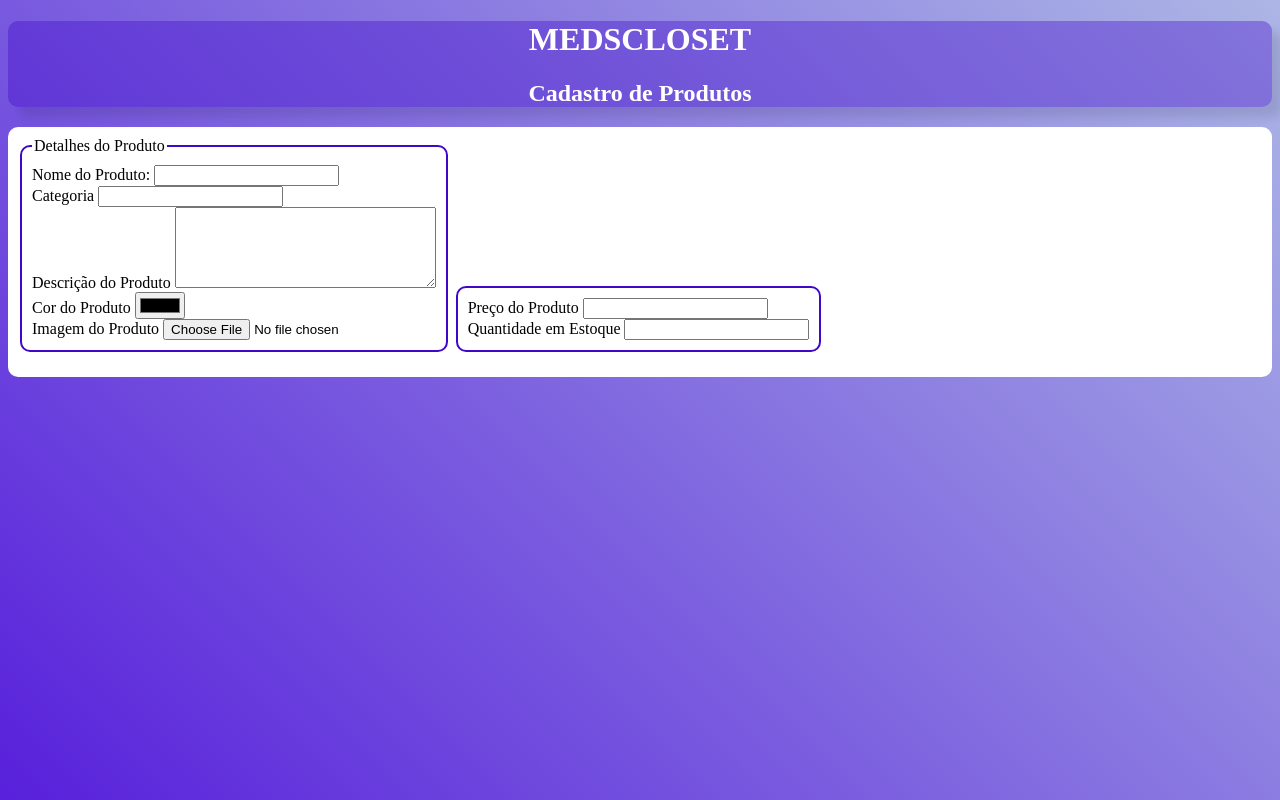
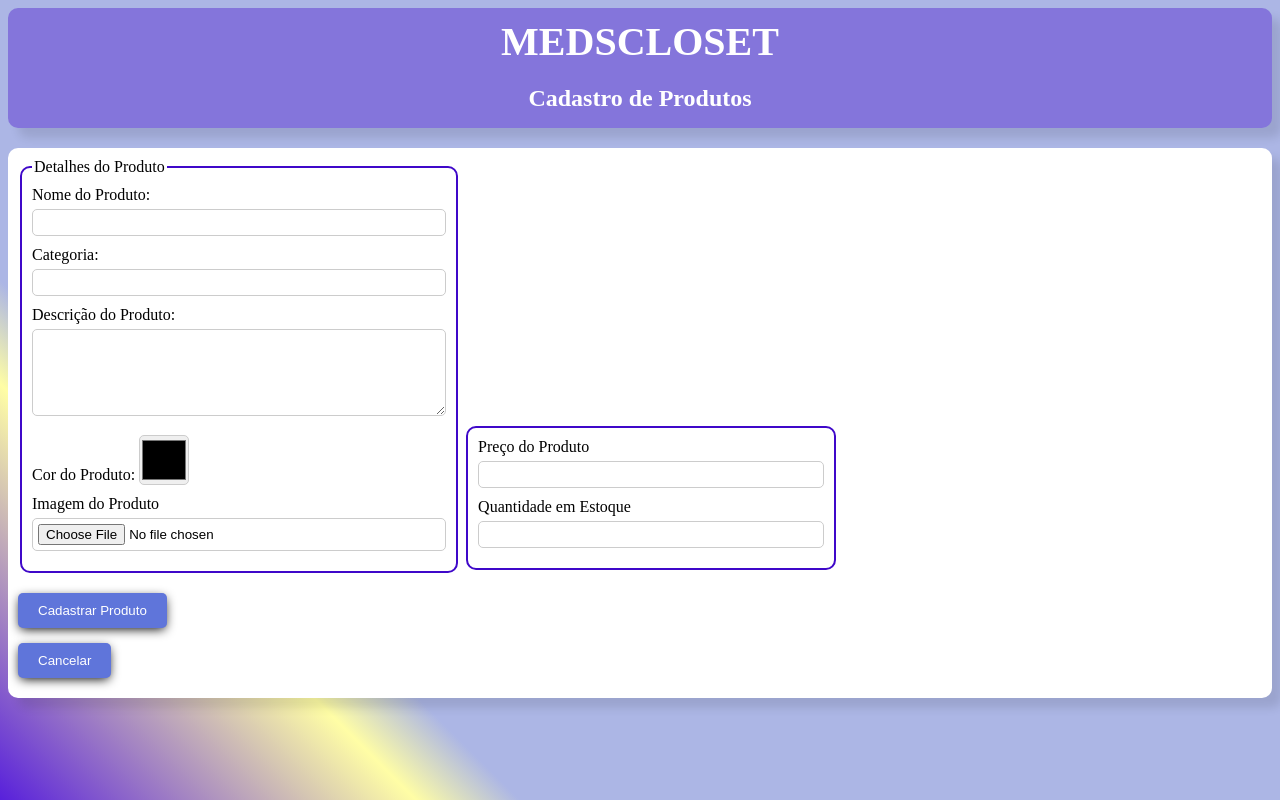
Before and after one commit to Hick-Kauere/html-css, a plain HTML site: page desafios_manu/desafio04/desafio03form.html in a window 1280 px wide. Drawn offline with Linux system fonts and the light colour scheme.

Commit message:
Update desafio03form.html

```diff
--- a/desafios_manu/desafio04/desafio03form.html
+++ b/desafios_manu/desafio04/desafio03form.html
@@ -10,7 +10,7 @@
         }
 
         body {
-            background-image: linear-gradient( 45deg, #5820db, #ACB6E5);
+            background-image: linear-gradient( 45deg, #5820db ,rgba(255, 251, 28, 0.397) 20%, #ACB6E5 25%);
         }
         header {
             background-color: #3f08c95e;
@@ -19,6 +19,13 @@
             margin-bottom: 20px;
             border-radius: 10px;
             box-shadow: 10px 10px 10px rgba(0, 0, 0, 0.1);
+            height: 120px;
+        }
+
+        h1 {
+            margin: 0;
+            padding-top: 10px;
+            font-size: 2.5em;
         }
 
         main {
@@ -26,6 +33,7 @@
             background-color: white;
             border-radius: 10px;
             padding: 10px;
+            box-shadow:10px 10px 10px rgba(0, 0, 0, 0.1);
         }
 
         fieldset {
@@ -35,6 +43,40 @@
             padding: 10px;
             display: inline-block;
         }
+
+        input, textarea {
+            margin-top: 5px;
+            margin-bottom: 10px;
+            padding: 5px;
+            border: 1px solid #ccc;
+            border-radius: 5px;
+            width: 100%;
+            box-sizing: border-box;
+        }
+
+        input[type="color"] {
+            padding: 0;
+            height: 50px;
+            width: 50px;
+        }
+
+        input[type="submit"], input[type="reset"] {
+            background-color: #5f75da;
+            color: white;
+            border: none;
+            cursor: pointer;
+            width: auto;
+            padding: 10px 20px;
+            margin-right: 10px;
+            box-shadow: 0px 3px 11px -2px #000000;
+        }
+
+        input[type="submit"]:focus, input[type="reset"]:focus {
+            background-color: #3f08c9;
+        }
+
+
+
 
 
     </style>
@@ -47,14 +89,14 @@
     <main>
         <section id="detalhes">
             <form action="cad.php" method="post" autocomplete="off">
-                <fieldset>
+                <fieldset id="coluna-esquerda">
                     <legend>Detalhes do Produto</legend>
                     <div>
                         <label for="inomeprod">Nome do Produto:</label>
                         <input type="text" name="nomeprod" id="inomeprod"  required maxlength="50">
                     </div>
                     <div>
-                        <label for="icat">Categoria</label>
+                        <label for="icat">Categoria:</label>
                         <input type="text" name="cat" id="icat" list="categorias" required maxlength="30">
                         <datalist id="categorias">
                             <option value="eletronico">Eletrônico</option>
@@ -64,11 +106,11 @@
                         </datalist>
                     </div>
                     <div>
-                        <label for="idesc">Descrição do Produto</label>
+                        <label for="idesc">Descrição do Produto:</label>
                         <textarea name="desc" id="idesc" cols="30" rows="5" required maxlength="200"></textarea>
                     </div>
                     <div>
-                        <label for="icor">Cor do Produto</label>
+                        <label for="icor">Cor do Produto:</label>
                         <input type="color" name="cor" id="icor" value="#000000" required>
                     </div>
                     <div>
@@ -76,7 +118,7 @@
                         <input type="file" name="img" id="img" accept="image/*" required>
                 </fieldset>
                 </div>
-                <fieldset>
+                <fieldset id="coluna-direita">
                     <div class="preestoque">
                         <label for="ipreco">Preço do Produto</label>
                         <input type="number" name="preco" id="ipreco" step="0.01" required>
@@ -86,6 +128,12 @@
                         <input type="number" name="qtd" id="iqtd" min="0" required>
                     </div>
                 </fieldset>
+                <div>
+                    <input type="submit" value="Cadastrar Produto">
+                </div>
+                <div>
+                    <input type="reset" value="Cancelar">
+                </div>
             </form>
         </section>
     </main>
```
